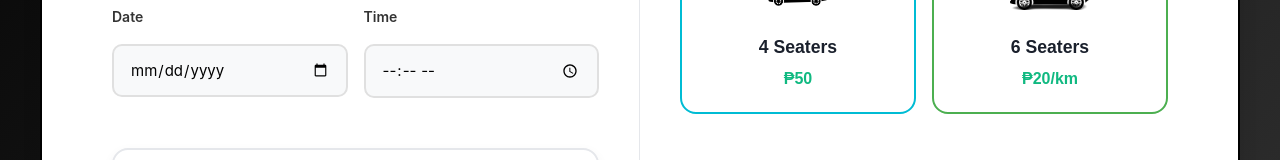
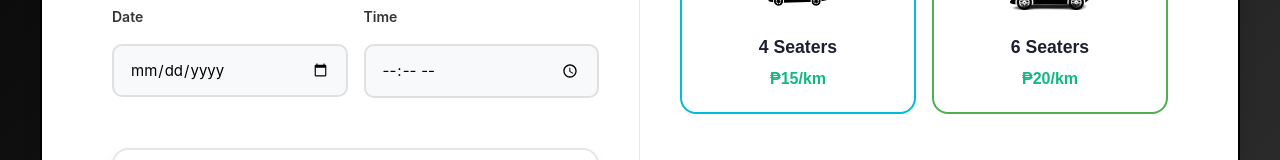
Before and after one commit to Jomm31/Ambaturide, a React (Vite) app: page /Passenger_Booking in a window 1280 px wide. Shown: the part 621-781 px from the top of the page. Built offline with nearby package versions, Linux system fonts and the light colour scheme.

Commit message:
booking tweaks

```diff
--- a/src/Passenger-Interface/Passenger_Booking.jsx
+++ b/src/Passenger-Interface/Passenger_Booking.jsx
@@ -304,7 +304,7 @@ function Passenger_Booking() {
                 >
                   <img src={Car4Icon} alt="4 Seaters" className="car-icon" />
                   <span className="vehicle-name">4 Seaters</span>
-                  <span className="vehicle-price">₱50</span>
+                  <span className="vehicle-price">₱15/km</span>
                 </button>
                 <button
                   className={`vehicle-btn ${selectedVehicle === '6-seater' ? 'selected six' : 'six'}`}
```
Also changed, not shown: src/Backend/uploads/profile-pictures/1760342557662.jpg (added).
